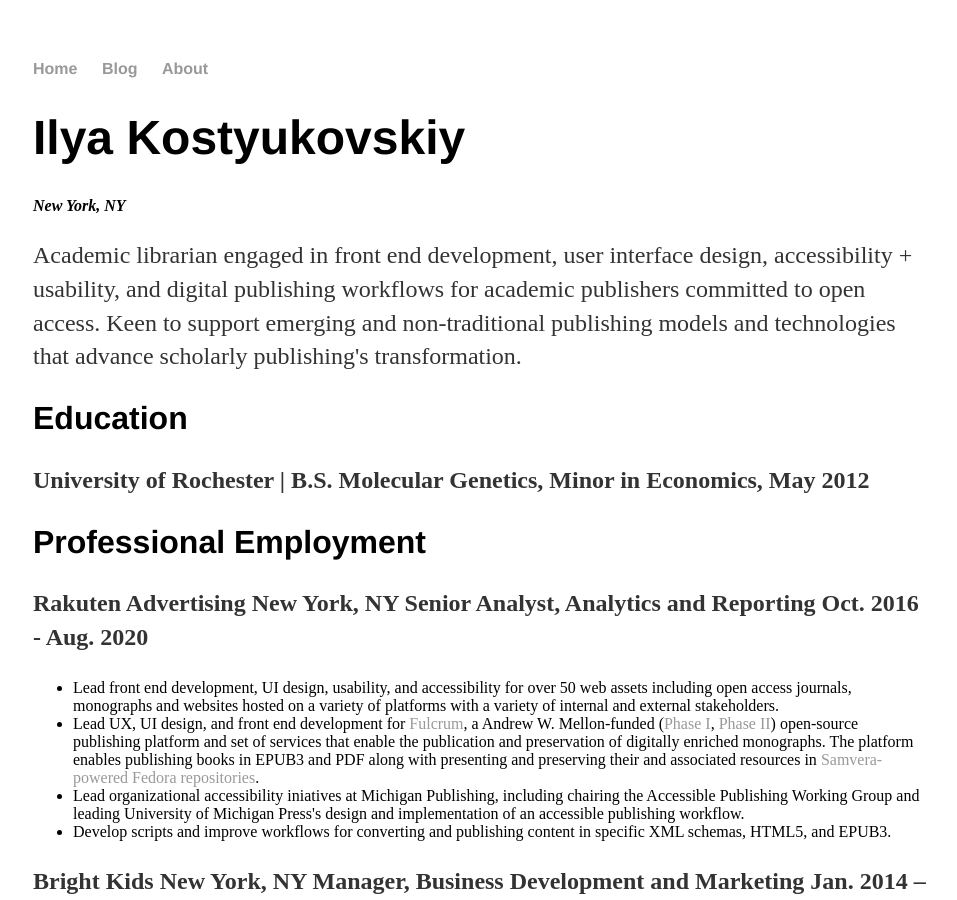
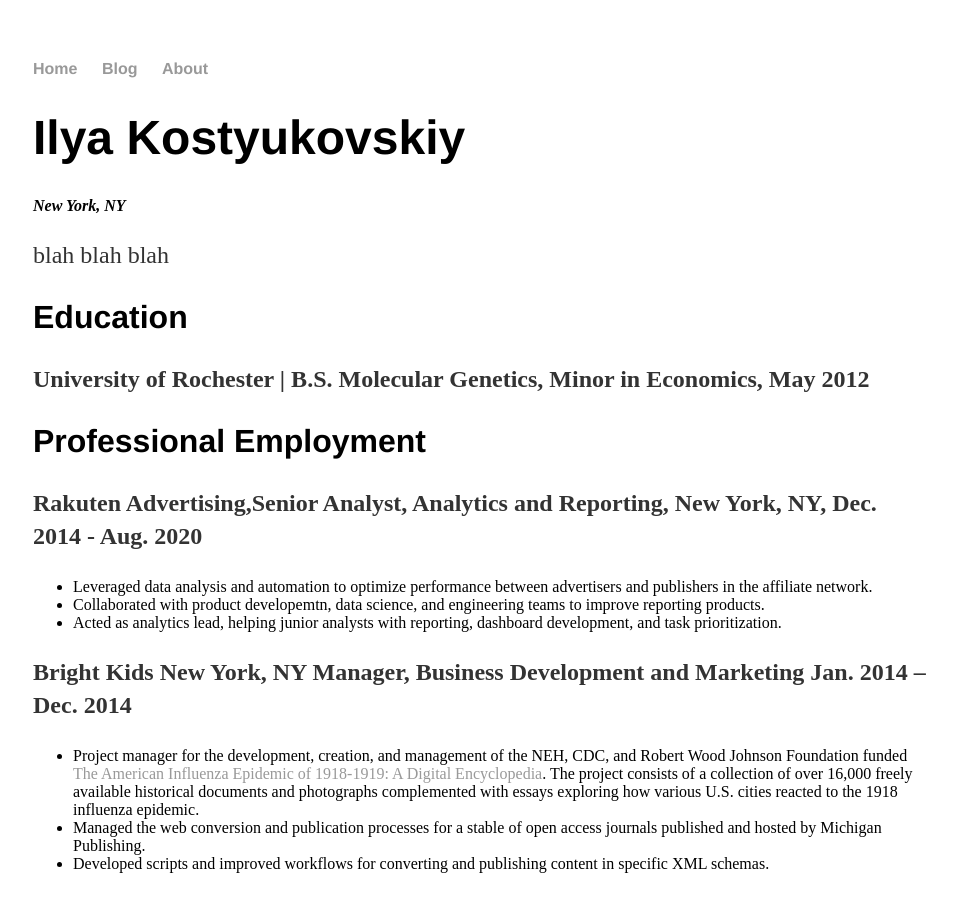
Before and after one commit to IKOSTYUK/ikostyuk.github.io, a Jekyll site: the page built from about/index.html, in a window 1280 px wide and 900 px high. Shown: the whole window, without its empty margins (159-1116 px from the left). Built offline with Jekyll 4.4.1, drawn with Linux system fonts in a browser that asks for light colours.

Commit message:
Update index.html

```diff
--- a/about/index.html
+++ b/about/index.html
@@ -16,21 +16,18 @@
 				</address>
 				</div>
 
-				<p>Academic librarian engaged in front end development, user interface design, accessibility + usability, and digital publishing workflows for academic publishers committed to open access. Keen to support emerging and non-traditional publishing models and technologies that advance scholarly publishing's transformation.</p>
+				<p>blah blah blah</p>
 
 				<h2>Education</h2>
 
 				<p><strong>University of Rochester | B.S. Molecular Genetics, Minor in Economics, May 2012</strong></p>
 
 				<h2>Professional Employment</h2>
-				<p><strong>Rakuten Advertising	New York, NY
-Senior Analyst, Analytics and Reporting	Oct. 2016 - Aug. 2020</strong></p>
+				<p><strong>Rakuten Advertising,Senior Analyst, Analytics and Reporting, New York, NY, Dec. 2014 - Aug. 2020</strong></p>
 				<ul>
-				<li>Lead front end development, UI design, usability, and accessibility for over 50 web assets including open access journals, monographs and websites hosted on a variety of platforms with a variety of internal and external stakeholders.</li>
-				<li>Lead UX, UI design, and front end development for <a href="https://fulcrum.org" title="Fulcrum website">Fulcrum</a>, a Andrew W. Mellon-funded (<a href=
-"https://mellon.org/grants/grants-database/grants/university-of-michigan/11500643/">Phase I</a>, <a href="https://mellon.org/grants/grants-database/grants/university-of-michigan/1710-04983/">Phase II</a>) open-source publishing platform and set of services that enable the publication and preservation of digitally enriched monographs. The platform enables publishing books in EPUB3 and PDF along with presenting and preserving their and associated resources in <a href="http://samvera.org/">Samvera-powered Fedora repositories</a>.</li>
-				<li>Lead organizational accessibility iniatives at Michigan Publishing, including chairing the Accessible Publishing Working Group and leading University of Michigan Press's design and implementation of an accessible publishing workflow.</li>
-				<li>Develop scripts and improve workflows for converting and publishing content in specific XML schemas, HTML5, and EPUB3.</li>
+				<li>Leveraged data analysis and automation to optimize performance between advertisers and publishers in the affiliate network.</li>
+				<li>Collaborated with product developemtn, data science, and engineering teams to improve reporting products.</li>
+				<li>Acted as analytics lead, helping junior analysts with reporting, dashboard development, and task prioritization.</li>
 				</ul>
 
 				<p><strong>Bright Kids	New York, NY
```
